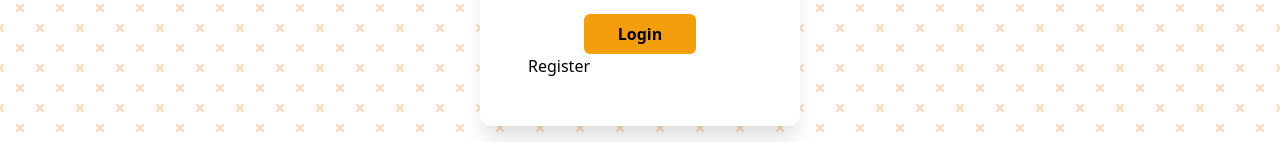
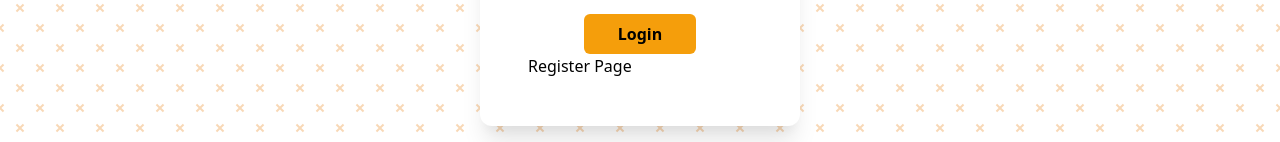
Before and after one commit to deepakumar-dev-creater/React, a React (Create React App) app: page /Register in a window 1280 px wide. Shown: the part 1292-1434 px from the top of the page. Built offline with nearby package versions, Linux system fonts and the light colour scheme.

Commit message:
Register
Signed-off-by: deepakumar-dev-creater <sean4deepak@gmail.com>

```diff
--- a/src/Auth/Register.js
+++ b/src/Auth/Register.js
@@ -60,7 +60,7 @@
               >
                 Login
               </button>
-              <div className="p">Register</div>
+              <div className="p">Register Page</div>
             </div>
           </form>
         </div>
```
